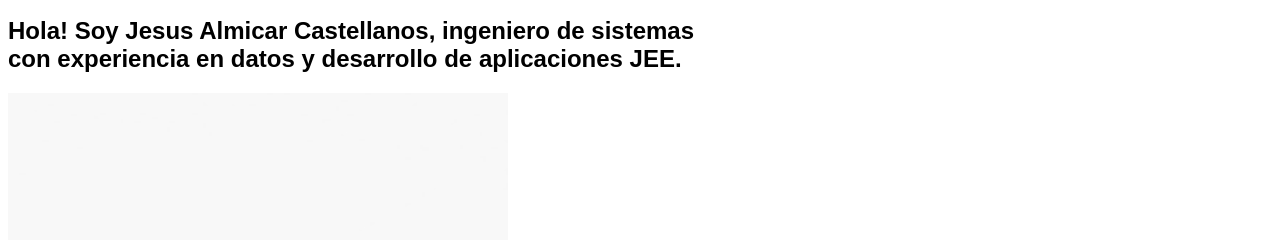
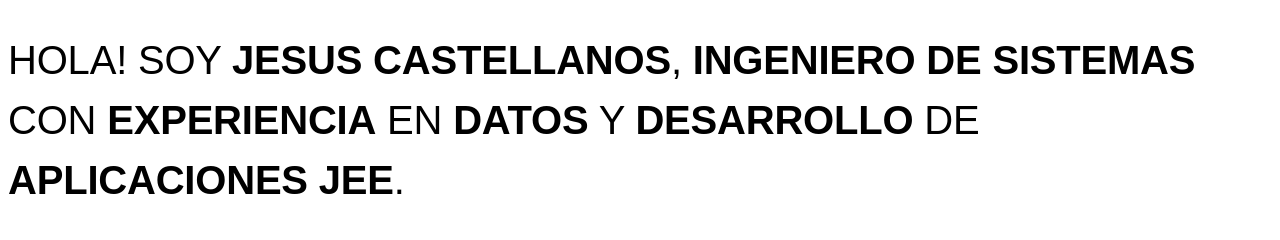
Before and after one commit to gsuscastellanosSC/CursosDeDesarrolloWebOnline, a plain HTML site: page index.html in a window 1280 px wide. Shown: the part 485-725 px from the top of the page. Drawn offline with Linux system fonts and the light colour scheme.

Commit message:
"Jugando" con algunas propiedades de los textos

```diff
--- a/css/estilos.css
+++ b/css/estilos.css
@@ -17,6 +17,15 @@
 
 h1,h2,h3,h4,h5,h6{
   font-family: 'Fjalla', sans-serif;
+  font-weight: normal;
+}
+
+h1 {
+  font-size: 40px;
+  line-height: 150%;
+  letter-spacing: -.2px;
+  text-transform: uppercase;
+  text-decoration: dashed;
 }
 /*selector de etiqueta header - section
 selector descendente
--- a/index.html
+++ b/index.html
@@ -32,7 +32,7 @@
   </header>
   <section class="hero">
     <h1>
-      Hola! Soy <strong>Jesus Almicar Castellanos</strong>, <strong>ingeniero de sistemas</strong><br>con <strong>experiencia</strong> en <strong>datos</strong> y <strong>desarrollo</strong> de <strong>aplicaciones JEE</strong>.
+      Hola! Soy <strong>Jesus Castellanos</strong>, <strong>ingeniero de sistemas</strong><br>con <strong>experiencia</strong> en <strong>datos</strong> y <strong>desarrollo</strong> de <strong>aplicaciones JEE</strong>.
     </h1>
     <img src="images/Presentacion.jpg" width="500" height="500" alt="FotoPerfil" >
   </section>
```
